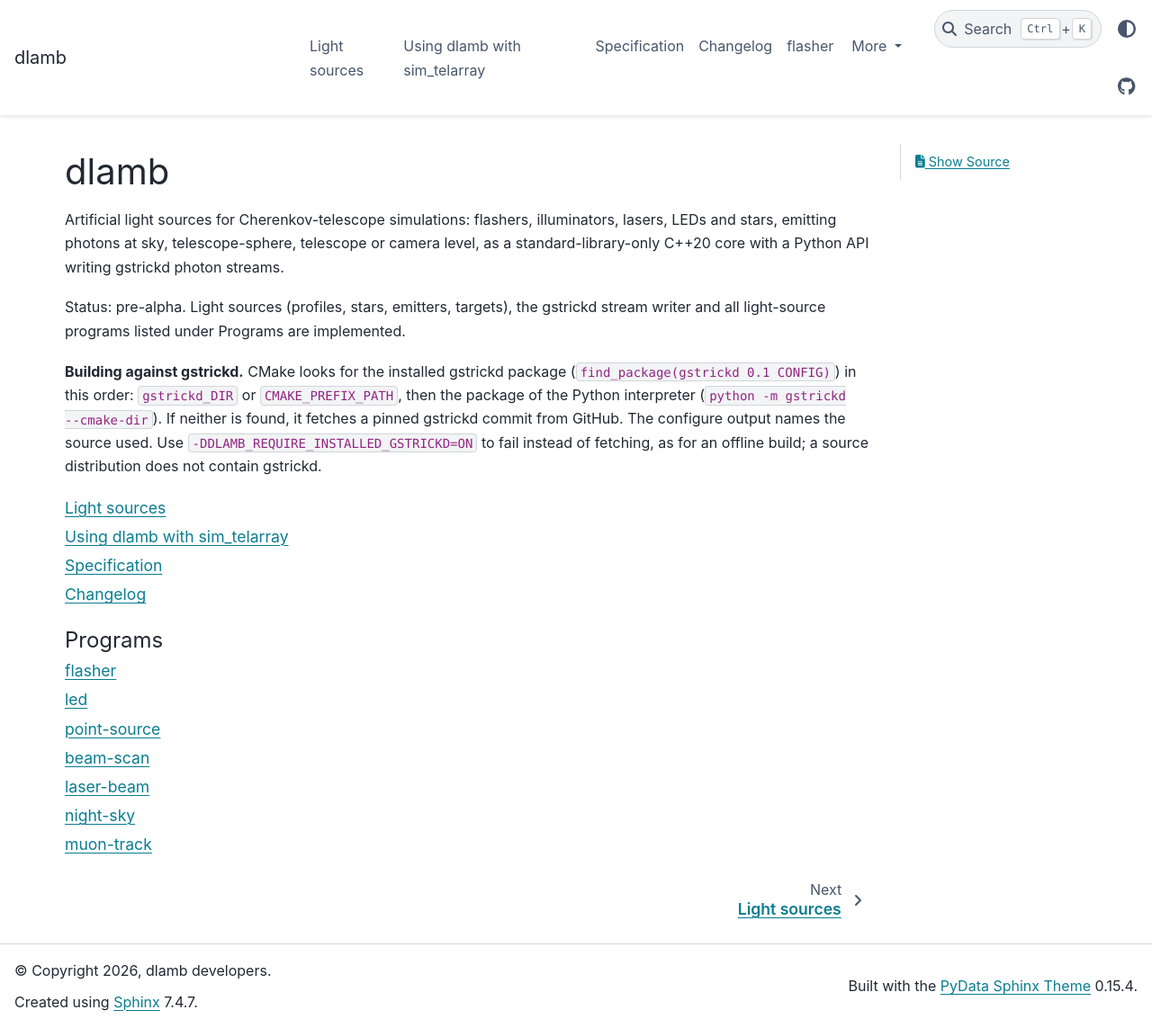
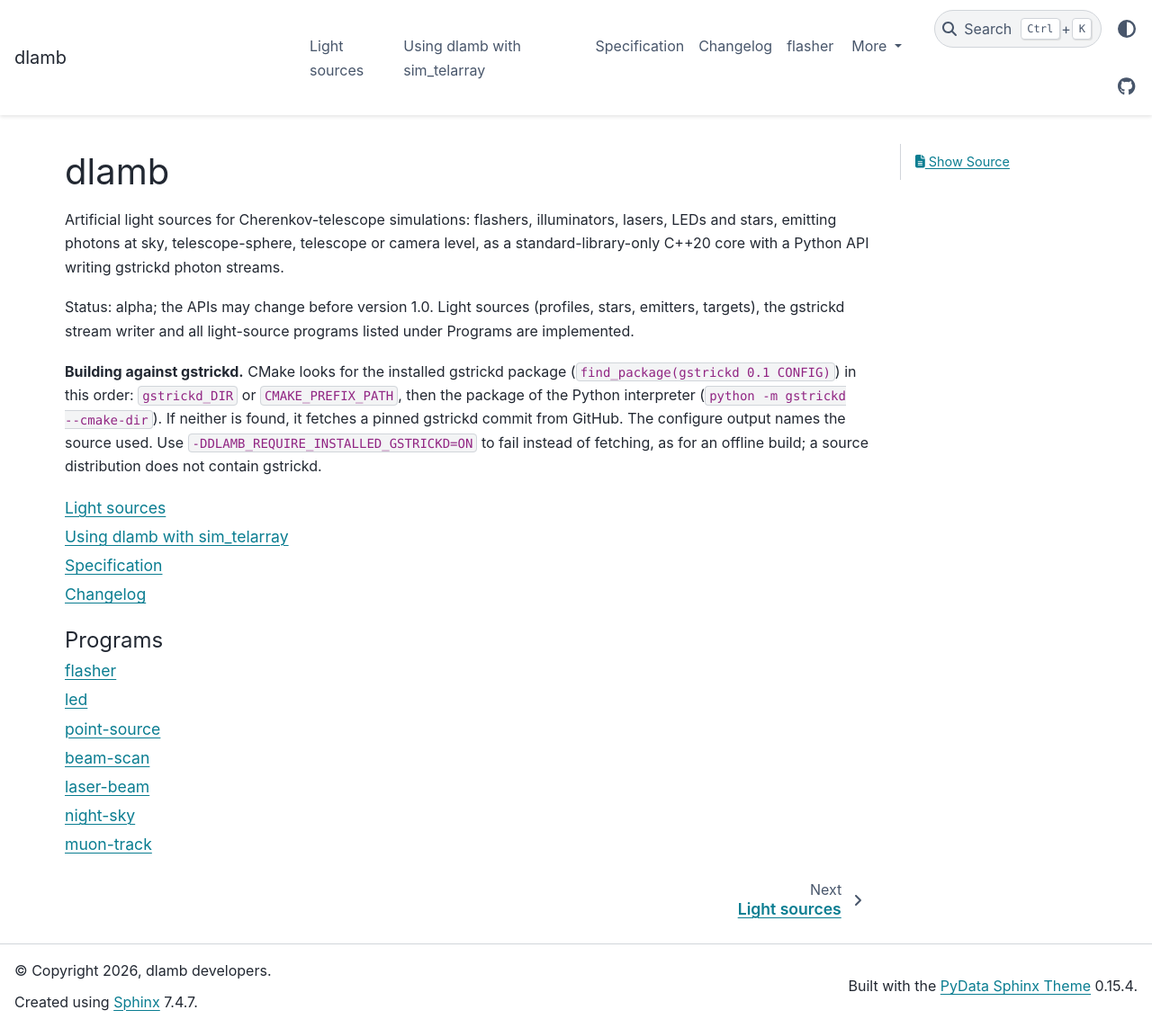
Before and after one commit to GernotMaier/dlamb, a Sphinx documentation site: the page built from docs/index.md, in a window 1280 px wide and 1143 px high. Shown: the whole window at 90% size. Built offline with Sphinx 7.4.7 and the PyData theme 0.15.4, drawn with Linux system fonts in a browser that asks for light colours.

Commit message:
Development status alpha
Co-Authored-By: Claude Opus 5.5 <noreply@anthropic.com>

```diff
--- a/docs/index.md
+++ b/docs/index.md
@@ -2,7 +2,7 @@
 
 Artificial light sources for Cherenkov-telescope simulations: flashers, illuminators, lasers, LEDs and stars, emitting photons at sky, telescope-sphere, telescope or camera level, as a standard-library-only C++20 core with a Python API writing gstrickd photon streams.
 
-Status: pre-alpha. Light sources (profiles, stars, emitters, targets), the gstrickd stream writer and all light-source programs listed under Programs are implemented.
+Status: alpha; the APIs may change before version 1.0. Light sources (profiles, stars, emitters, targets), the gstrickd stream writer and all light-source programs listed under Programs are implemented.
 
 **Building against gstrickd.** CMake looks for the installed gstrickd package
 (`find_package(gstrickd 0.1 CONFIG)`) in this order: `gstrickd_DIR` or `CMAKE_PREFIX_PATH`,
--- a/pyproject.toml
+++ b/pyproject.toml
@@ -10,7 +10,7 @@ license = { file = "LICENSE" }
 authors = [ { name = "dlamb contributors" } ]
 requires-python = ">=3.14"
 classifiers = [
-  "Development Status :: 2 - Pre-Alpha",
+  "Development Status :: 3 - Alpha",
   "License :: OSI Approved :: BSD License",
   "Programming Language :: C++",
   "Programming Language :: Python :: 3 :: Only",
```
